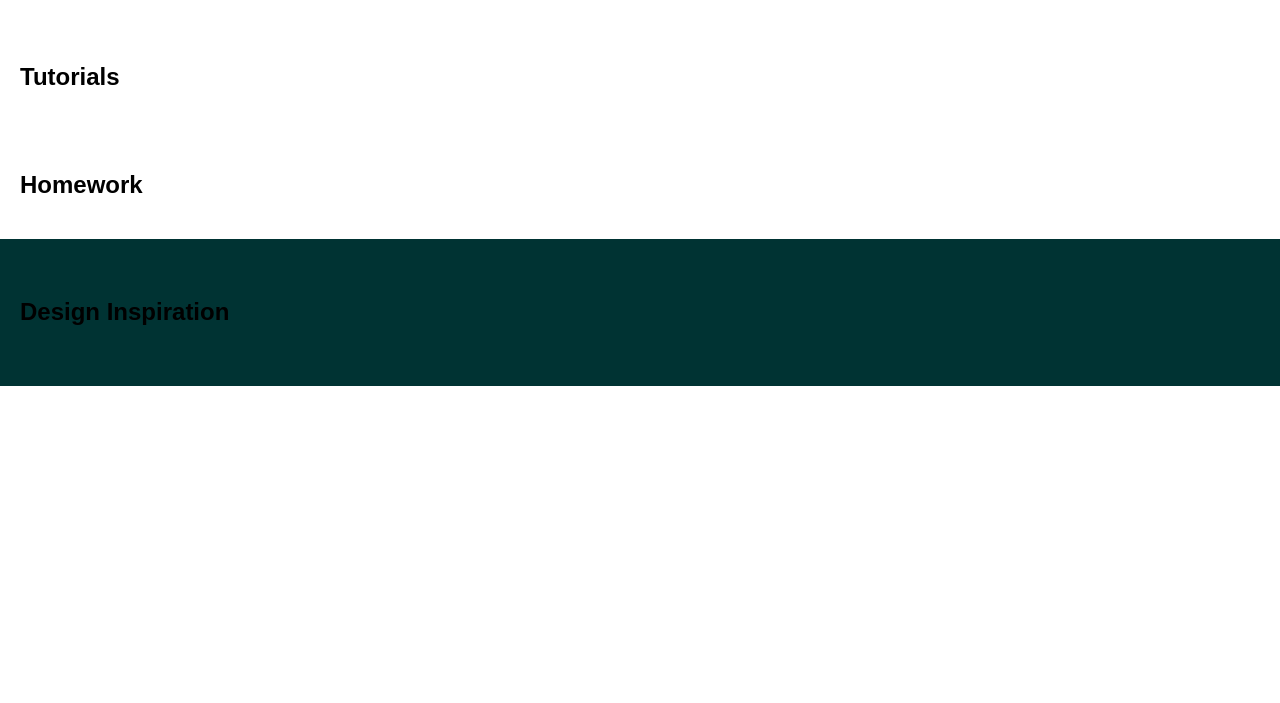
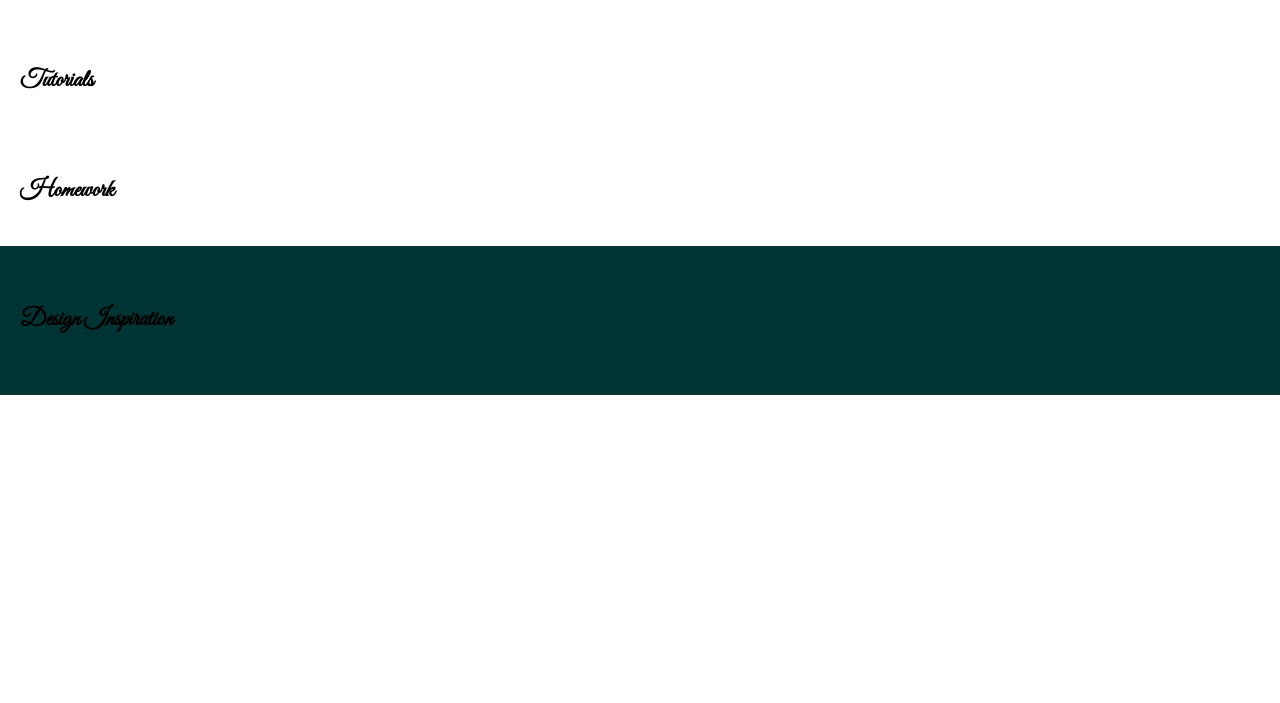
Before and after one commit to rorytren/csci-coursework, a plain HTML site: page index.html in a window 1280 px wide. Shown: the part 97-800 px from the top of the page. Drawn offline with Linux system fonts and the light colour scheme.

Commit message:
great vibes

```diff
--- a/style.css
+++ b/style.css
@@ -1,3 +1,5 @@
+@import url('https://fonts.googleapis.com/css2?family=Great+Vibes&display=swap');
+
 * {
     box-sizing: border-box;
 }
@@ -8,6 +10,7 @@ body {
 }
 header, section {
     padding: 20px;
+    font-family: 'Great Vibes', cursive;
 }
 p, li {
     line-height: 1.5em;
```
